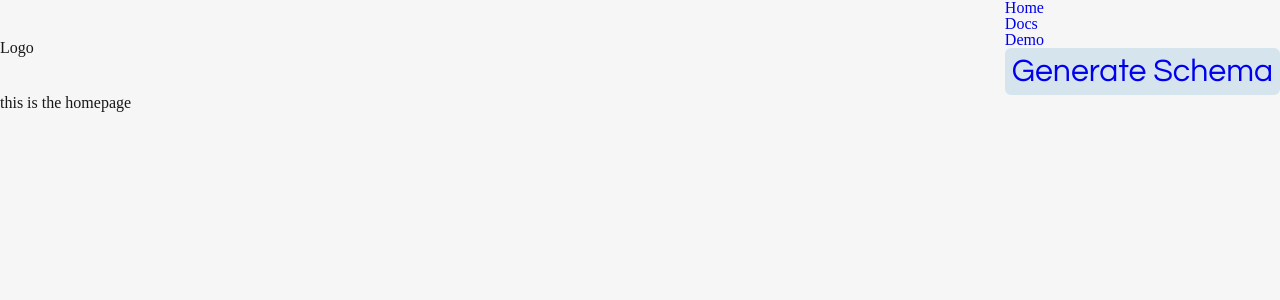
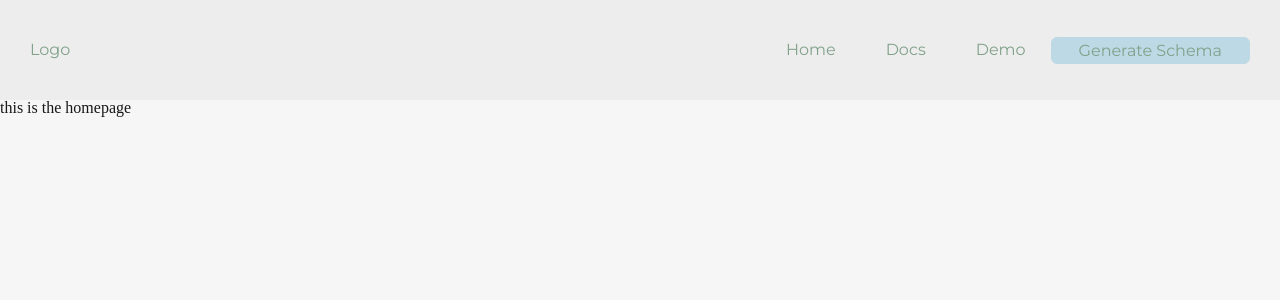
Before and after one commit to oslabs-beta/dangoDB_website, a React app: page /#/schema in a window 1280 px wide. Shown: the top 300 px of the page. Built offline with nearby package versions, Linux system fonts and the light colour scheme.

Commit message:
propbutton and sidebar as well as updating styling

```diff
--- a/src/components/PropButton.jsx
+++ b/src/components/PropButton.jsx
@@ -1,6 +1,6 @@
 import * as React from 'react';
 
-const PropButton = ({ propName, currentProp = [], setCurrentProp }) => {
+const PropButton = ({ propName, currentProp, setCurrentProp }) => {
 
   //insert logic for editing the property (setCurrentProp, setSavedProp?)
   //re-render prop form
@@ -30,11 +30,11 @@ const PropButton = ({ propName, currentProp = [], setCurrentProp }) => {
             <p>{open ? 'Close' : 'Open'}</p>
           </div>
       </div>
-      {open && (
+      {/* {open && (
         <PropPreview
         savedProps={savedProps}
         />
-      )}
+      )} */}
     </div>
   );
 };
--- a/src/components/containers/SideBar.jsx
+++ b/src/components/containers/SideBar.jsx
@@ -7,7 +7,8 @@ const SideBar = ({ savedProps, currentProp, setCurrentProp }) => {
   const sidePropElement = savedProps.map((property) => {
     <PropButton
       propName={property.propName}
-      currentProp={property}
+      property={property}
+      currentProp={currentProp}
       //for editing purposes? or would we need setSavedProps?
       setCurrentProp={setCurrentProp}
     />;
--- a/src/style/base/_buttons.scss
+++ b/src/style/base/_buttons.scss
@@ -3,19 +3,19 @@
 
 
 .button {
-  font-family: 'Questrial', sans-serif;
-  background-color: #d5e4ed;
+  font-family: t.$font-montserrat;
+  background-color: c.$primary-color-lt;
   border-radius: 6px;
-  display: flex;
-  font-size: 2rem;
-  padding: 1px;
-  border: 6px solid #d5e4ed;
+  // display: flex;
+  font-size: 16px;
+  padding: 3px 2px;
+  border: 1px solid c.$primary-color-lt;
   cursor: pointer;
 
   &:hover {
     cursor: pointer;
-    background-color: c.$tertiary-color;
-    border: 6px solid #d6c2c1;
-    color: #fc2992;
+    background-color: c.$secondary-color;
+    border: 1px solid c.$secondary-color-lt;
+    color: c.$secondary-color;
   }
 }
--- a/src/style/base/_colors.scss
+++ b/src/style/base/_colors.scss
@@ -1,7 +1,7 @@
 
 $bkrd-primary-color: #f6f6f6;
 $bkrd-secondary-color: darken($bkrd-primary-color, 5%);
-$bkrd-tertiary-color: darken($bkrd-secondary-color, 10%);
+$bkrd-tertiary-color:#ededed;
 
 $primary-black: #181818;
 $secondary-black: lighten($primary-black, 20%);
@@ -19,7 +19,7 @@ $tertiary-color: #d6c2c1;
 $tertiary-color-lt: lighten($tertiary-color, 20%);
 $tertiary-color-drk: darken($tertiary-color, 20%);
 
-$primary-accent-color: #fc2992;
+$primary-accent-color: #f87dba;
 
 $btn-primary: #3D405B;
 $btn-secondary: #6E7296;
--- a/src/style/base/_typography.scss
+++ b/src/style/base/_typography.scss
@@ -20,11 +20,13 @@ h1, h2, h3, h4, h5, h6 {
 }
 
 h1 {
+  margin-top: 10px 0;
   font-size: 3.5rem;
   line-height: 1.2;
 }
 
 h2 {
+  margin-top: 10px 0;
   font-size: 2.75rem;
   line-height: 1.2;
 }
--- a/src/style/layouts/_homePage.scss
+++ b/src/style/layouts/_homePage.scss
@@ -2,6 +2,6 @@
 @use '../base/typography' as t;
 @use '../base/buttons' as b;
 
-.test {
-  color: aqua;
+body {
+  margin-top: 100px;
 }
--- a/src/style/layouts/_navbar.scss
+++ b/src/style/layouts/_navbar.scss
@@ -6,7 +6,37 @@
   display: flex;
   align-items: center;
   justify-content: space-between;
+  position: sticky;
+  font-family: t.$font-montserrat;
+  background-color: c.$bkrd-tertiary-color;
+  color: c.$secondary-color;
+  width: 100%;
+  height: 100px;
+  top: 0px;
+  padding: 0 30px;
+
+  a {
+    color: c.$secondary-color;
+    padding: 10px 20px;
+    margin: 0 5px;
+  }
+
+
+  .nav-links {
+    display: flex;
+    align-items: center;
+    transition: all 0.3s ease 0s;
+
+    &:hover {
+      color: c.$secondary-color-drk;
+    }
+  }
+
+
+
+
 }
+
 
 // .navBarContainer {
 //   background: #ededed;
```
